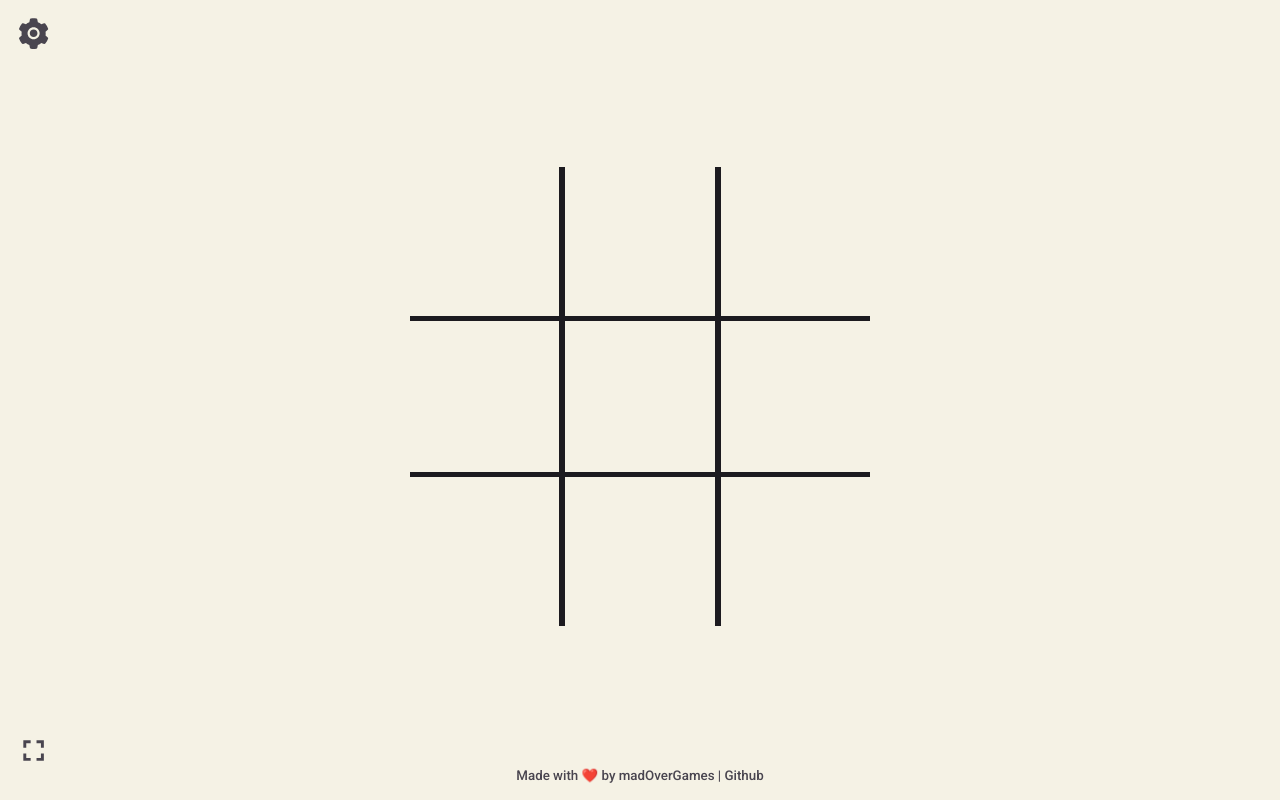
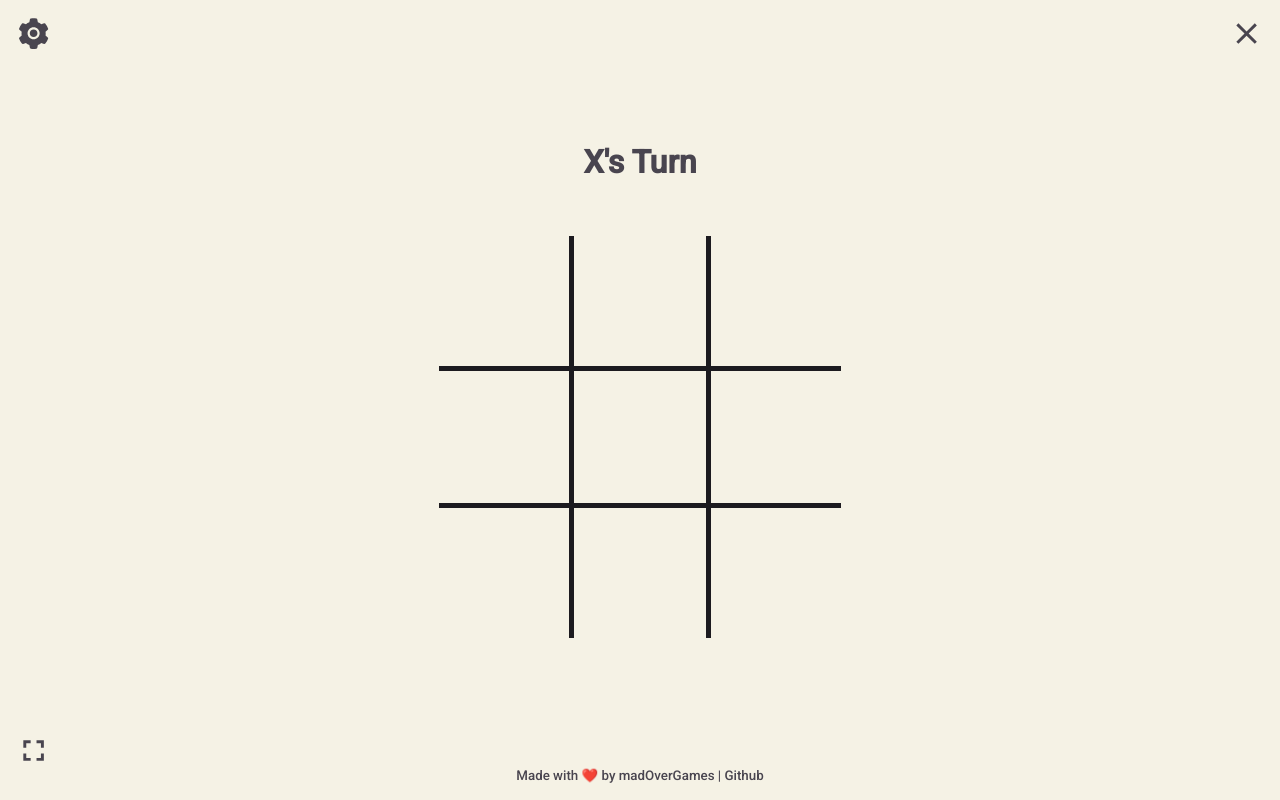
Before and after one commit to yashchaudhari008/tic-tac-toe, a React (Create React App) app: page / in a window 1280 px wide. Both pictures are taken after a click on the button "Play". Built offline with nearby package versions, Linux system fonts and the light colour scheme.

Commit message:
Logic Seperated and Few Improvements
- Created gameLogic.js to hold game logic
- Created GameView to hold game grid and other elements
- Close button for GameView added

```diff
--- /dev/null
+++ b/src/components/app/GameView.css
@@ -0,0 +1,6 @@
+#gameView {
+	width: min(95vw, 470px);
+	display: flex;
+	flex-direction: column;
+	text-align: center;
+}
--- /dev/null
+++ b/src/components/app/GameView.jsx
@@ -0,0 +1,35 @@
+import React, { useState } from "react";
+import Grid from "./Grid";
+import { getResults, isGameComplete } from "./gameLogic.js";
+import "./GameView.css";
+
+export default function GameView({ computerMode }) {
+	const [gridState, setGridState] = useState([
+		[null, null, null],
+		[null, null, null],
+		[null, null, null],
+	]);
+	const [turn, setTurn] = useState("x");
+	const switchTurn = () => {
+		setTurn((old) => {
+			if (old === "x") return "o";
+			return "x";
+		});
+	};
+	return (
+		<div id="gameView">
+			<h1>
+				{!isGameComplete(gridState)
+					? `${turn.toUpperCase()}'s Turn`
+					: `${getResults(gridState, turn)}, Game Over!`}
+			</h1>
+			<Grid
+				gridState={gridState}
+				setGridState={setGridState}
+				turn={turn}
+				switchTurn={switchTurn}
+				computerMode={computerMode}
+			/>
+		</div>
+	);
+}
--- a/src/components/app/GameWindow.jsx
+++ b/src/components/app/GameWindow.jsx
@@ -1,39 +1,19 @@
 import React from "react";
-import Grid from "./Grid";
 import MainMenu from "./MainMenu";
+import GameView from "./GameView";
 
 export default function GameWindow({ gameState, setGameState }) {
-	const [gridState, setGridState] = React.useState([
-		[null, null, null],
-		[null, null, null],
-		[null, null, null],
-	]);
-	const [turn, setTurn] = React.useState("x");
 	return (
 		<div
 			style={{
 				flex: 1,
-				display: "flex",
-				flexFlow: "column wrap",
+				display: "grid",
+				placeItems: "center",
 			}}
 		>
 			{gameState === 0 && <MainMenu setGameState={setGameState} />}
-			{gameState === 1 && (
-				<Grid
-					state={gridState}
-					setGameState={setGridState}
-					turn={turn}
-					setTurn={setTurn}
-				/>
-			)}
-			{gameState === 2 && (
-				<Grid
-					state={gridState}
-					setGameState={setGridState}
-					turn={turn}
-					setTurn={setTurn}
-				/>
-			)}
+			{gameState === 1 && <GameView />}
+			{gameState === 2 && <GameView computerMode={true} />}
 		</div>
 	);
 }
--- a/src/components/app/Grid.css
+++ b/src/components/app/Grid.css
@@ -24,6 +24,9 @@
 }
 
 @media (orientation: portrait) {
+	.grid-container {
+		margin: 2rem;
+	}
 	.game-board {
 		width: 100%;
 	}
--- a/src/components/app/Grid.jsx
+++ b/src/components/app/Grid.jsx
@@ -4,25 +4,35 @@ import GridBox from "./GridBox";
 import WinLine from "./WinLine";
 import { FiPlus } from "react-icons/fi";
 import { MdOutlineCircle } from "react-icons/md";
+import { isGameComplete, playMove } from "./gameLogic";
 
-export default function Grid({ state, setGameState, turn, setTurn }) {
+export default function Grid({
+	gridState,
+	setGridState,
+	turn,
+	switchTurn,
+	computerMode,
+}) {
 	return (
 		<div className="grid-container">
 			<div className="game-board">
 				<div className="grid-lines" />
-				{state.map((row, i) =>
+				{gridState.map((row, i) =>
 					row.map((col, j) => (
 						<GridBox
 							key={3 * i + j}
 							// Modify game-state and toggle turn
 							onClick={() => {
-								if (state[i][j] === null) {
-									setGameState(
-										state.map((row, m) =>
-											row.map((col, n) => (m === i && n === j ? turn : col))
-										)
-									);
-									setTurn(turn === "x" ? "o" : "x");
+								if (!isGameComplete(gridState)) {
+									let [played, newState] = playMove(gridState, i, j, turn);
+									if (played) {
+										setGridState(newState);
+										switchTurn();
+										if (computerMode) {
+											// COMPUTER PLAYER LOGIC
+											//	switchTurn()
+										}
+									}
 								}
 							}}
 						>
@@ -33,7 +43,7 @@ export default function Grid({ state, setGameState, turn, setTurn }) {
 						</GridBox>
 					))
 				)}
-				<WinLine state={state} />
+				<WinLine state={gridState} />
 			</div>
 		</div>
 	);
--- a/src/components/app/WinLine.jsx
+++ b/src/components/app/WinLine.jsx
@@ -1,42 +1,11 @@
 import React from "react";
 import "./WinLine.css";
-// Function to return one of 8 possible winning states
-const winLineState = (state) =>
-	state[0][0] === state[0][1] &&
-	state[0][0] === state[0][2] &&
-	state[0][0] !== null
-		? 1
-		: state[1][0] === state[1][1] &&
-		  state[1][0] === state[1][2] &&
-		  state[1][0] !== null
-		? 2
-		: state[2][0] === state[2][1] &&
-		  state[2][0] === state[2][2] &&
-		  state[2][0] !== null
-		? 3
-		: state[0][0] === state[1][0] &&
-		  state[0][0] === state[2][0] &&
-		  state[0][0] !== null
-		? 4
-		: state[0][1] === state[1][1] &&
-		  state[0][1] === state[2][1] &&
-		  state[0][1] !== null
-		? 5
-		: state[0][2] === state[1][2] &&
-		  state[0][2] === state[2][2] &&
-		  state[0][2] !== null
-		? 6
-		: state[0][0] === state[1][1] &&
-		  state[0][0] === state[2][2] &&
-		  state[0][0] !== null
-		? 7
-		: state[0][2] === state[1][1] &&
-		  state[0][2] === state[2][0] &&
-		  state[0][2] !== null
-		? 8
-		: false;
+import { isWinningState } from "./gameLogic.js";
+
 export default function WinLine({ state }) {
-	return winLineState(state) ? (
-		<div className={`win-line line-${winLineState(state)}`} />
-	) : null;
+	return isWinningState(state) !== -1 ? (
+		<div className={`win-line line-${isWinningState(state)}`} />
+	) : (
+		<></>
+	);
 }
--- /dev/null
+++ b/src/components/app/gameLogic.js
@@ -0,0 +1,73 @@
+/* Any number greater than 0 is winning*/
+export const isWinningState = (state) =>
+	state[0][0] === state[0][1] &&
+	state[0][0] === state[0][2] &&
+	state[0][0] !== null
+		? 1
+		: state[1][0] === state[1][1] &&
+		  state[1][0] === state[1][2] &&
+		  state[1][0] !== null
+		? 2
+		: state[2][0] === state[2][1] &&
+		  state[2][0] === state[2][2] &&
+		  state[2][0] !== null
+		? 3
+		: state[0][0] === state[1][0] &&
+		  state[0][0] === state[2][0] &&
+		  state[0][0] !== null
+		? 4
+		: state[0][1] === state[1][1] &&
+		  state[0][1] === state[2][1] &&
+		  state[0][1] !== null
+		? 5
+		: state[0][2] === state[1][2] &&
+		  state[0][2] === state[2][2] &&
+		  state[0][2] !== null
+		? 6
+		: state[0][0] === state[1][1] &&
+		  state[0][0] === state[2][2] &&
+		  state[0][0] !== null
+		? 7
+		: state[0][2] === state[1][1] &&
+		  state[0][2] === state[2][0] &&
+		  state[0][2] !== null
+		? 8
+		: -1;
+
+/* Check if game is ended or not*/
+export const isGameComplete = (state) => {
+	if (isWinningState(state) > 0) return true; // Someone already won the game
+	for (let i = 0; i < 3; i++) {
+		for (let j = 0; j < 3; j++) {
+			if (state[i][j] === null) return false; // There is a empty box in grid
+		}
+	}
+	return true;
+};
+
+/* Play move if possible
+	returns [played, newState]
+	played -> if player played a valid move
+	newState -> new state of grid
+*/
+export const playMove = (state, i, j, player) => {
+	if (state[i][j] === null) {
+		return [
+			true,
+			state.map((row, m) =>
+				row.map((col, n) => (m === i && n === j ? player : col))
+			),
+		];
+	}
+	return [false, state];
+};
+
+/* Gets Opponent Symbol*/
+export const getOpponent = (player) => (player === "x" ? "o" : "x");
+
+/*	Return's game result to show on screen*/
+export const getResults = (state, player) => {
+	if (isWinningState(state) > 0)
+		return `'${getOpponent(player).toUpperCase()}' Won`;
+	return "It a Tie";
+};
--- a/src/components/ui/Header.jsx
+++ b/src/components/ui/Header.jsx
@@ -19,7 +19,13 @@ export default function Header({ gameState, setGameState }) {
 					<AiFillSetting onClick={() => setSettingsMenuOpen(true)} />
 				</div>
 				<div className="button">
-					{gameState === 0 && <MdClose onClick={() => window.history.back()} />}
+					<MdClose
+						onClick={
+							gameState === 0
+								? () => window.history.back()
+								: () => setGameState(0)
+						}
+					/>
 				</div>
 			</div>
 			<Modal
```
